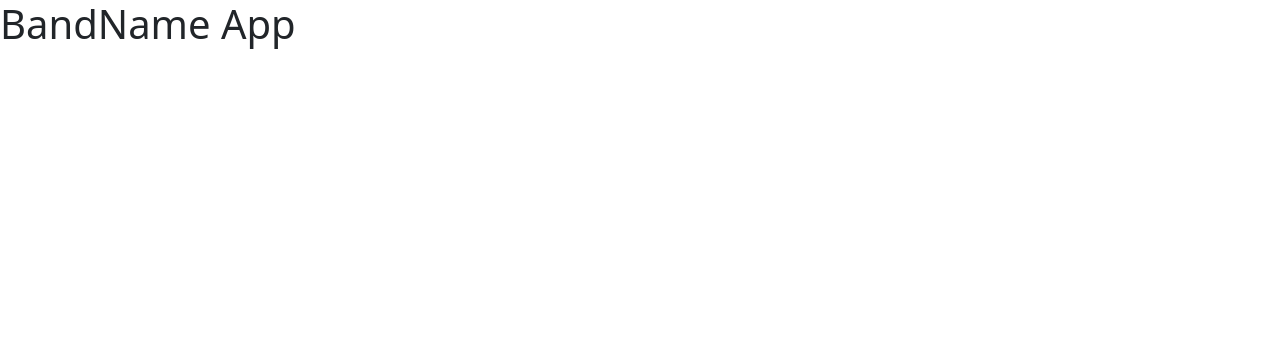
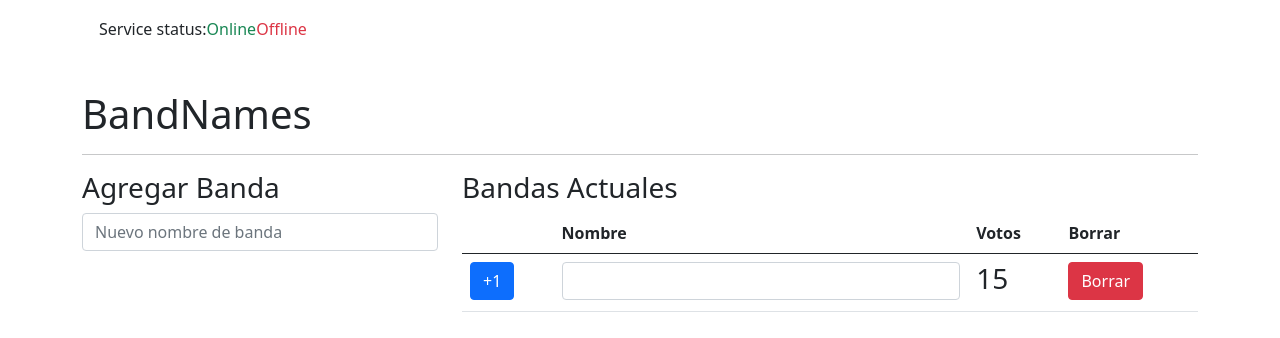
Before and after one commit to andres-mestra/bandname-app, a React (Create React App) app: page / in a window 1280 px wide. Shown: the top 338 px of the page. Built offline with nearby package versions, Linux system fonts and the light colour scheme.

Commit message:
Diseño basico de para mostrar y agregar bandas

```diff
--- a/src/App.js
+++ b/src/App.js
@@ -1,11 +1,34 @@
 import * as React from 'react'
+import { BandAdd } from './components/BandAdd'
+import { BandList } from './components/BandList'
 
 
 function App() {
   return (
-    <di>
-      <h1>BandName App</h1>
-    </di>
+    <div className="container">
+      <div className="alert">
+        <p>
+          Service status:
+          <span className="text-success" >Online</span>
+          <span className="text-danger" >Offline</span>
+        </p>
+      </div>
+
+      <h1>BandNames</h1>
+      <hr/>
+
+      <div className="row">
+        <div className="col-sm-12 col-lg-4">
+          <BandAdd />
+        </div>
+
+        <div className="col-sm-12 col-lg-8">
+          <BandList />
+        </div>
+      </div>
+
+
+    </div>
   );
 }
 
--- /dev/null
+++ b/src/components/BandAdd.js
@@ -0,0 +1,18 @@
+import * as React from 'react'
+
+export const BandAdd = () => {
+  return (
+    <>
+      <h3>Agregar Banda</h3>
+
+      <form
+        className="mb-3"
+      >
+        <input
+          className="form-control"
+          placeholder="Nuevo nombre de banda"
+        />
+      </form>
+    </>
+  )
+}
--- /dev/null
+++ b/src/components/BandList.js
@@ -0,0 +1,50 @@
+import * as React from 'react'
+
+export const BandList = () => {
+
+
+  const createRows = () => {
+    return (
+      <tr>
+        <td>
+          <button className="btn btn-primary"
+          >
+            +1
+          </button>
+        </td>
+        <td>
+          <input
+            className="form-control"
+          />
+        </td>
+        <td><h3> 15 </h3></td>
+        <td>
+          <button
+            className="btn btn-danger"
+          >
+            Borrar
+          </button>
+        </td>
+      </tr>
+    )
+  }
+
+  return (
+    <>
+      <h3>Bandas Actuales</h3>
+      <table className="table table-stripped">
+        <thead>
+          <tr>
+            <th></th>
+            <th>Nombre</th>
+            <th>Votos</th>
+            <th>Borrar</th>
+          </tr>
+        </thead>
+        <tbody>
+          {createRows()}
+        </tbody>
+      </table>
+    </>
+  )
+}
```
